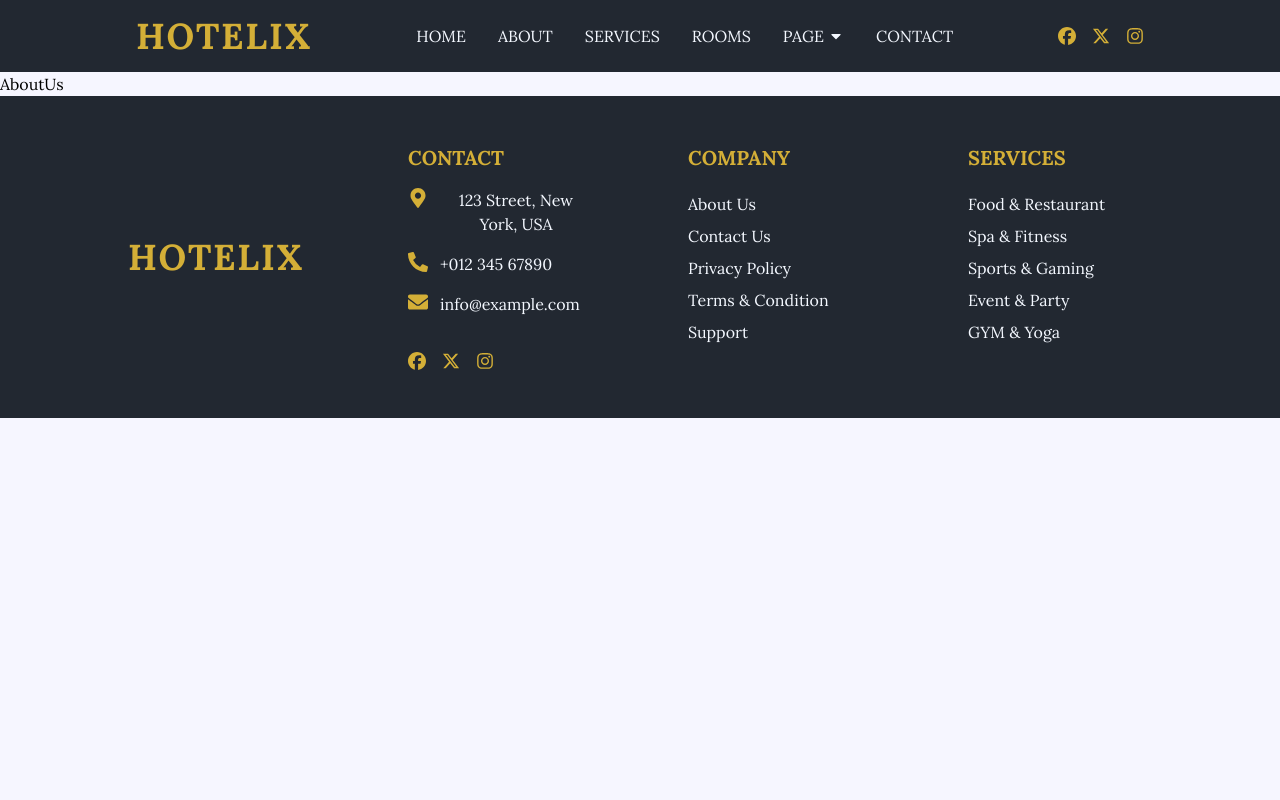
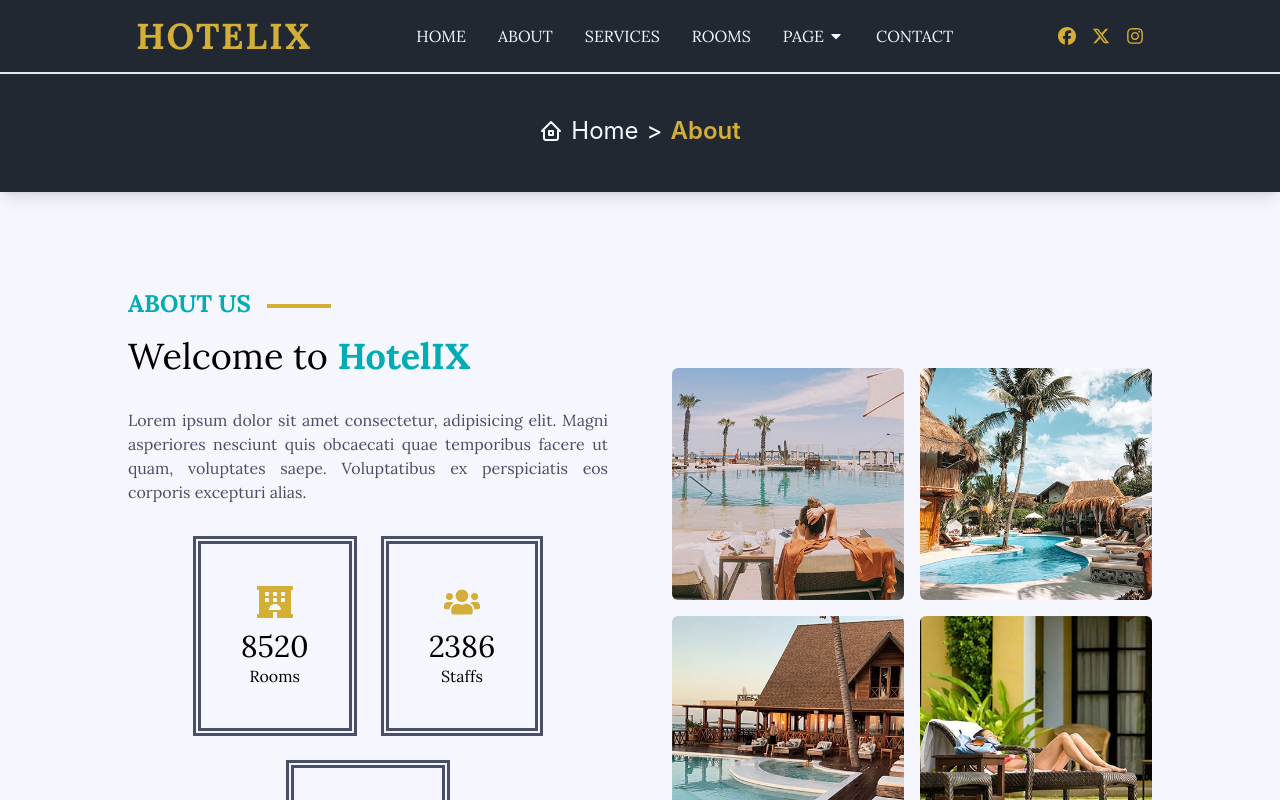
Before and after one commit to PrashantaDA/HotelIX, a React (Vite) app: page /about in a window 1280 px wide. Shown: the top 800 px of the page. Built offline with nearby package versions, Linux system fonts and the light colour scheme.

Commit message:
Added About page

```diff
--- a/src/pages/AboutUs.jsx
+++ b/src/pages/AboutUs.jsx
@@ -1,5 +1,13 @@
+import PageHeader from "../components/PageHeader";
+import About from "./Home/About";
+
 const AboutUs = () => {
-	return <div>AboutUs</div>;
+	return (
+		<main>
+			<PageHeader title="About" />
+			<About />
+		</main>
+	);
 };
 
 export default AboutUs;
```
